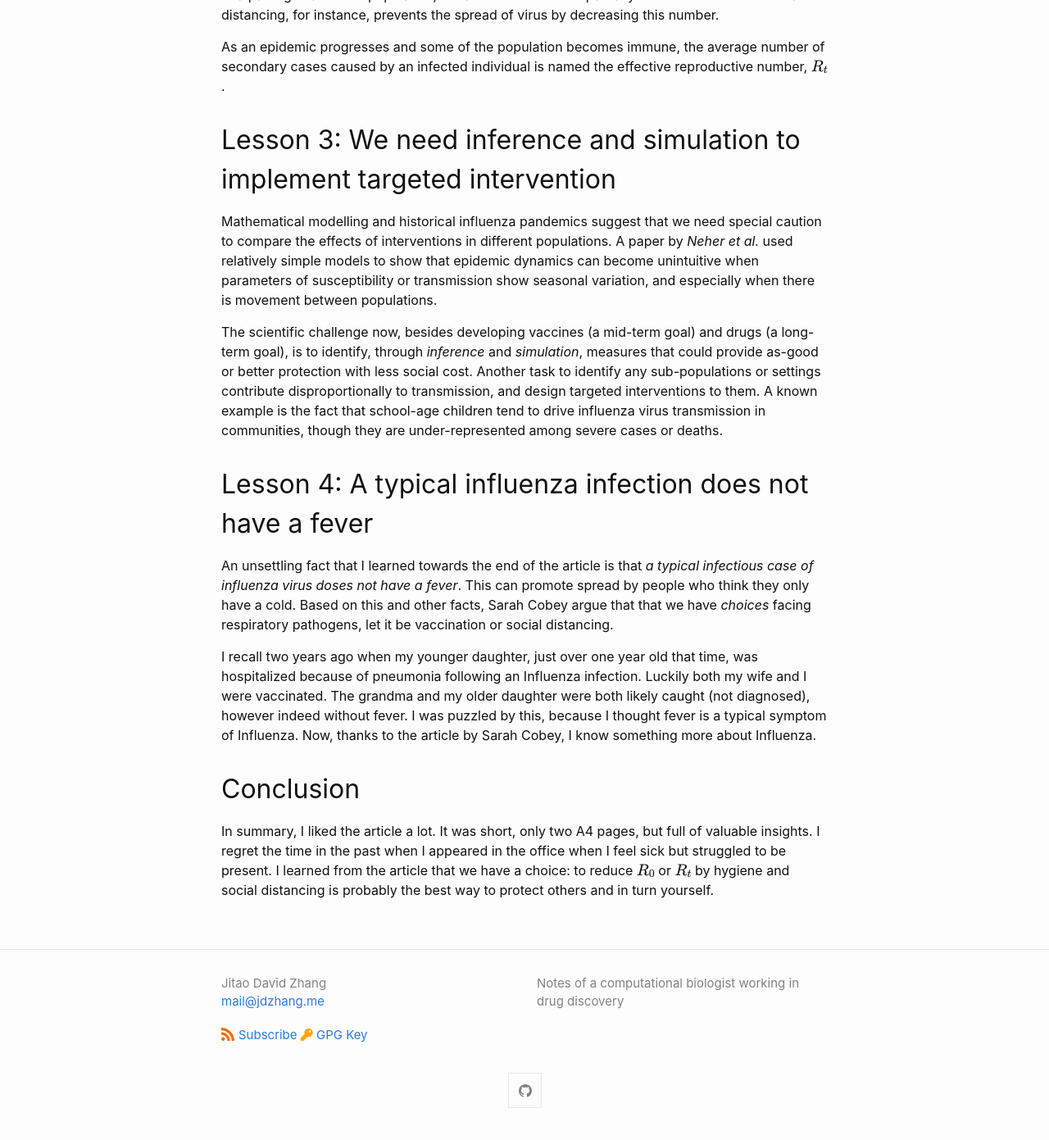
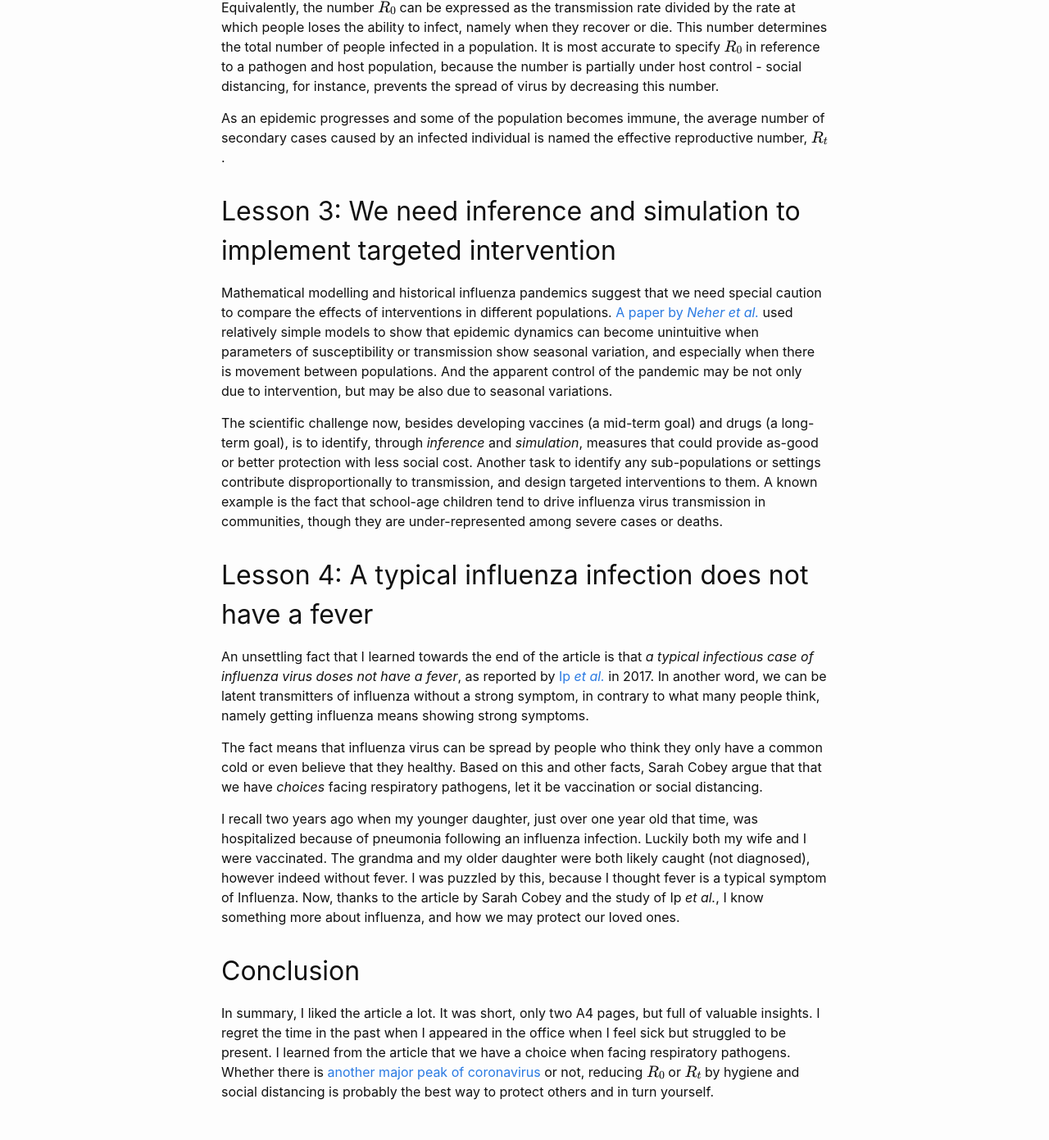
Before and after one commit to Accio/accio.github.io, a Jekyll site: the page built from _posts/2020-05-18-infectious-disease-dynamics.md, in a window 1280 px wide and 1400 px high, scrolled down 1518 px. Shown: the top 1391 px of the window at 82% size. Built offline with Jekyll 4.4.1, drawn with Linux system fonts in a browser that asks for light colours; comment, search, counter and statistics services are not loaded; some of the changed text lies outside the part shown.

Commit message:
publish the learning notes of the disease dynamics paper, and cite it in the weekly discoviery

```diff
--- a/_posts/2020-05-18-infectious-disease-dynamics.md
+++ b/_posts/2020-05-18-infectious-disease-dynamics.md
@@ -46,13 +46,19 @@
 we know little about why most respiratory pathogens, including influenza,
 exhibit prevalence peaks in the winter of temperate regions.
 
+A few years ago, my collaborators and I also observed this pattern, reported in
+our preprint [*Cross-reactive immunity drives global oscillation and opposed
+alternation patterns of seasonal influenza A
+viruses*](https://www.biorxiv.org/content/10.1101/226613v1) available on
+biorxiv (not peer reviewed).
+
 Without using heavy mathematical notations or explicitly introducing the
 Susceptible-Infectious-Recovered (or SIR for short) model and other [compartment
 models in
 epidemiology](https://en.wikipedia.org/wiki/Compartmental_models_in_epidemiology),
-Sarah Cobey introduced a few key parameters that we need to care about. One is
-the intrinsic reproductive number, $$ R_0 $$ (read as R naught), defined by the
-expected number of secondary cases caused by an index case in an otherwise
+Sarah Cobey introduced one parameter that we need to care about especially. It
+is the intrinsic reproductive number, $$ R_0 $$ (read as R naught), defined by
+the expected number of secondary cases caused by an index case in an otherwise
 susceptible population, where the term [*index
 case*](https://en.wikipedia.org/wiki/Index_case) refers to the first documented
 patient in a disease epidemic within a population.
@@ -73,10 +79,12 @@
 
 Mathematical modelling and historical influenza pandemics suggest that we need
 special caution to compare the effects of interventions in different
-populations. A paper by *Neher et al.* used relatively simple models to show
-that epidemic dynamics can become unintuitive when parameters of susceptibility
-or transmission show seasonal variation, and especially when there is movement
-between populations.
+populations. [A paper by *Neher et
+al.*](https://smw.ch/article/doi/smw.2020.20224) used relatively simple models
+to show that epidemic dynamics can become unintuitive when parameters of
+susceptibility or transmission show seasonal variation, and especially when
+there is movement between populations. And the apparent control of the pandemic
+may be not only due to intervention, but may be also due to seasonal variations.
 
 The scientific challenge now, besides developing vaccines (a mid-term goal) and
 drugs (a long-term goal), is to identify, through *inference* and *simulation*,
@@ -90,23 +98,31 @@
 ## Lesson 4: A typical influenza infection does not have a fever
 
 An unsettling fact that I learned towards the end of the article is that *a
-typical infectious case of influenza virus doses not have a fever*. This can
-promote spread by people who think they only have a cold. Based on this and
-other facts, Sarah Cobey argue that that we have *choices* facing respiratory
+typical infectious case of influenza virus doses not have a fever*, as reported
+by [Ip *et al.*](https://www.ncbi.nlm.nih.gov/pubmed/28011603) in 2017. In
+another word, we can be latent transmitters of influenza without a strong
+symptom, in contrary to what many people think, namely getting influenza means
+showing strong symptoms.
+
+The fact means that influenza virus can be spread by people who think they only
+have a common cold or even believe that they healthy. Based on this and other
+facts, Sarah Cobey argue that that we have *choices* facing respiratory
 pathogens, let it be vaccination or social distancing.
 
 I recall two years ago when my younger daughter, just over one year old that
-time, was hospitalized because of pneumonia following an Influenza infection.
-Luckily both my wife and I were vaccinated. The grandma and my older
-daughter were both likely caught (not diagnosed), however indeed without fever.
-I was puzzled by this, because I thought fever is a typical symptom of
-Influenza. Now, thanks to the article by Sarah Cobey, I know something more
-about Influenza.
+time, was hospitalized because of pneumonia following an influenza infection.
+Luckily both my wife and I were vaccinated. The grandma and my older daughter
+were both likely caught (not diagnosed), however indeed without fever.  I was
+puzzled by this, because I thought fever is a typical symptom of Influenza. Now,
+thanks to the article by Sarah Cobey and the study of Ip *et al.*, I know
+something more about influenza, and how we may protect our loved ones.
 
 ## Conclusion
 
 In summary, I liked the article a lot. It was short, only two A4 pages, but full
 of valuable insights. I regret the time in the past when I appeared in the
 office when I feel sick but struggled to be present. I learned from the article
-that we have a choice: to reduce $$ R_0 $$ or $$ R_t $$ by hygiene and social
-distancing is probably the best way to protect others and in turn yourself.
+that we have a choice when facing respiratory pathogens. Whether there is
+[another major peak of coronavirus](https://smw.ch/article/doi/smw.2020.20224) or not, reducing $$ R_0 $$ or
+$$ R_t $$ by hygiene and social distancing is probably the best way to protect
+others and in turn yourself.
```
Also changed, not shown: _drafts/2020-05-22-dw6-2020KW21.md (+22 -4 lines), _includes/scripts.html (deleted, +0 -34 lines).
